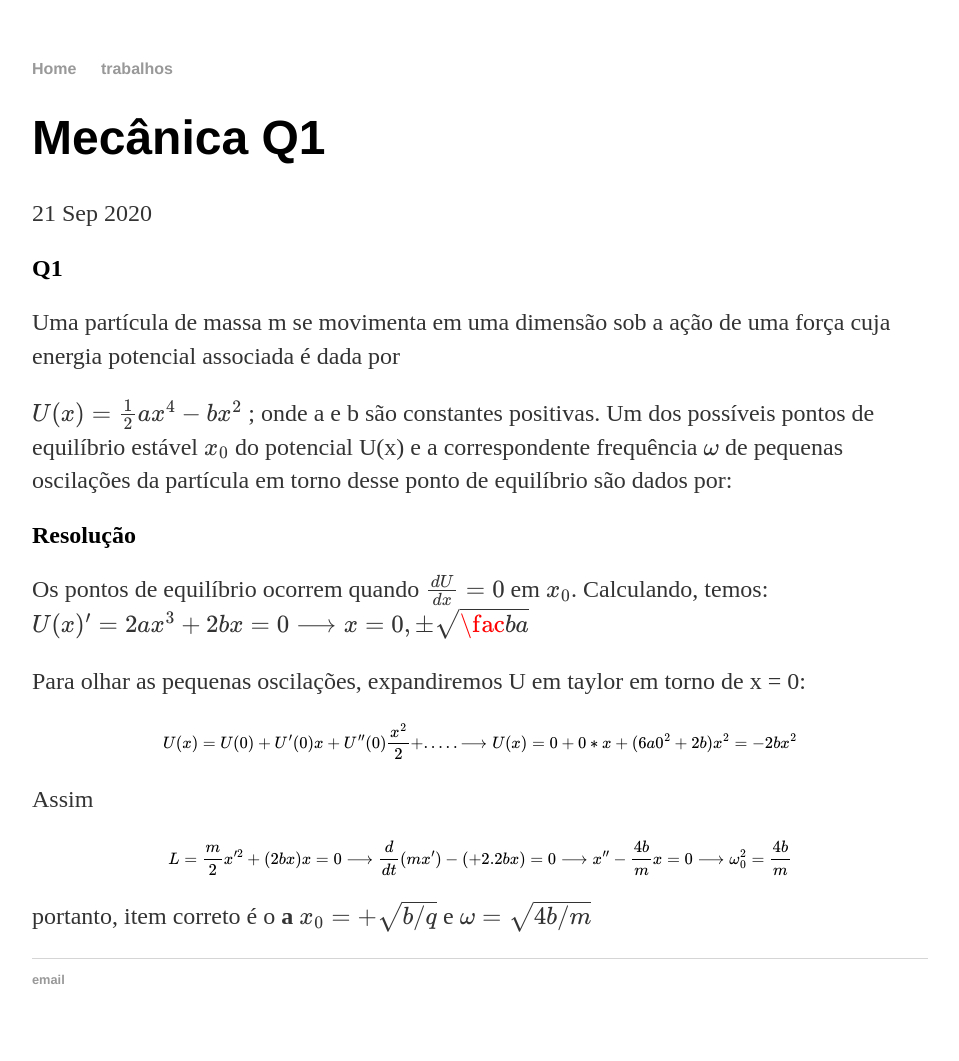
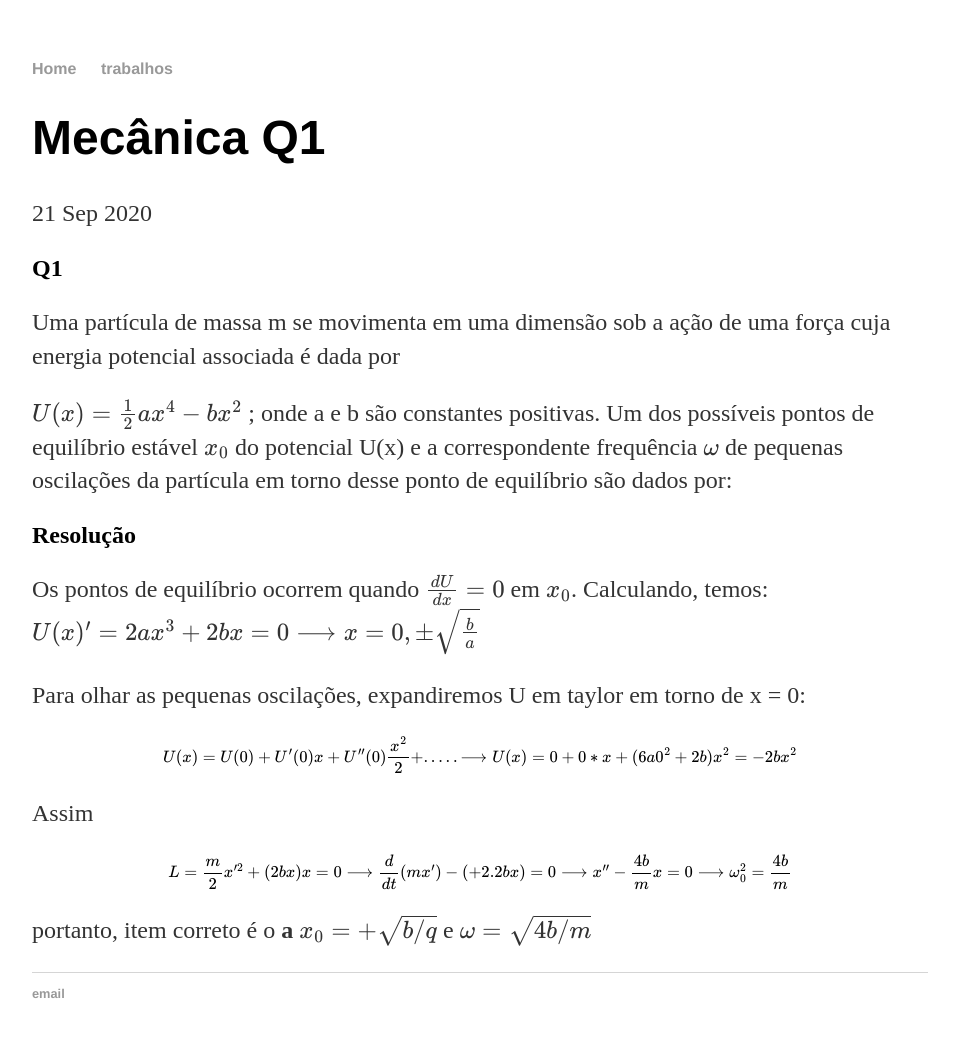
Before and after one commit to jaspior/jaspior.github.io, a Jekyll site: the page built from _posts/2020-09-21-mecanica_q1.md, in a window 1280 px wide. Shown: the whole page, without its empty margins (160-1119 px from the left). Built offline with Jekyll 4.4.1, drawn with Linux system fonts in a browser that asks for light colours; formulas are drawn with MathJax 3.

Commit message:
Update 2020-09-21-mecanica_q1.md

```diff
--- a/_posts/2020-09-21-mecanica_q1.md
+++ b/_posts/2020-09-21-mecanica_q1.md
@@ -15,7 +15,7 @@ $$ U(x) = \frac{1}{2}ax^4 - bx^2 $$ ; onde a e b são constantes positivas. Um d
 
 Os pontos de equilíbrio ocorrem quando $$\frac{dU}{dx} = 0$$ em $$x_0$$.
 Calculando, temos:
-$$ U(x)' = 2ax^3 + 2bx = 0 \longrightarrow x = {0, \pm \sqrt{\fac{b}{a}}}$$
+$$ U(x)' = 2ax^3 + 2bx = 0 \longrightarrow x = {0, \pm \sqrt{\frac{b}{a}}}$$
 
 Para olhar as pequenas oscilações, expandiremos U em taylor em torno de x = 0:
 
```
